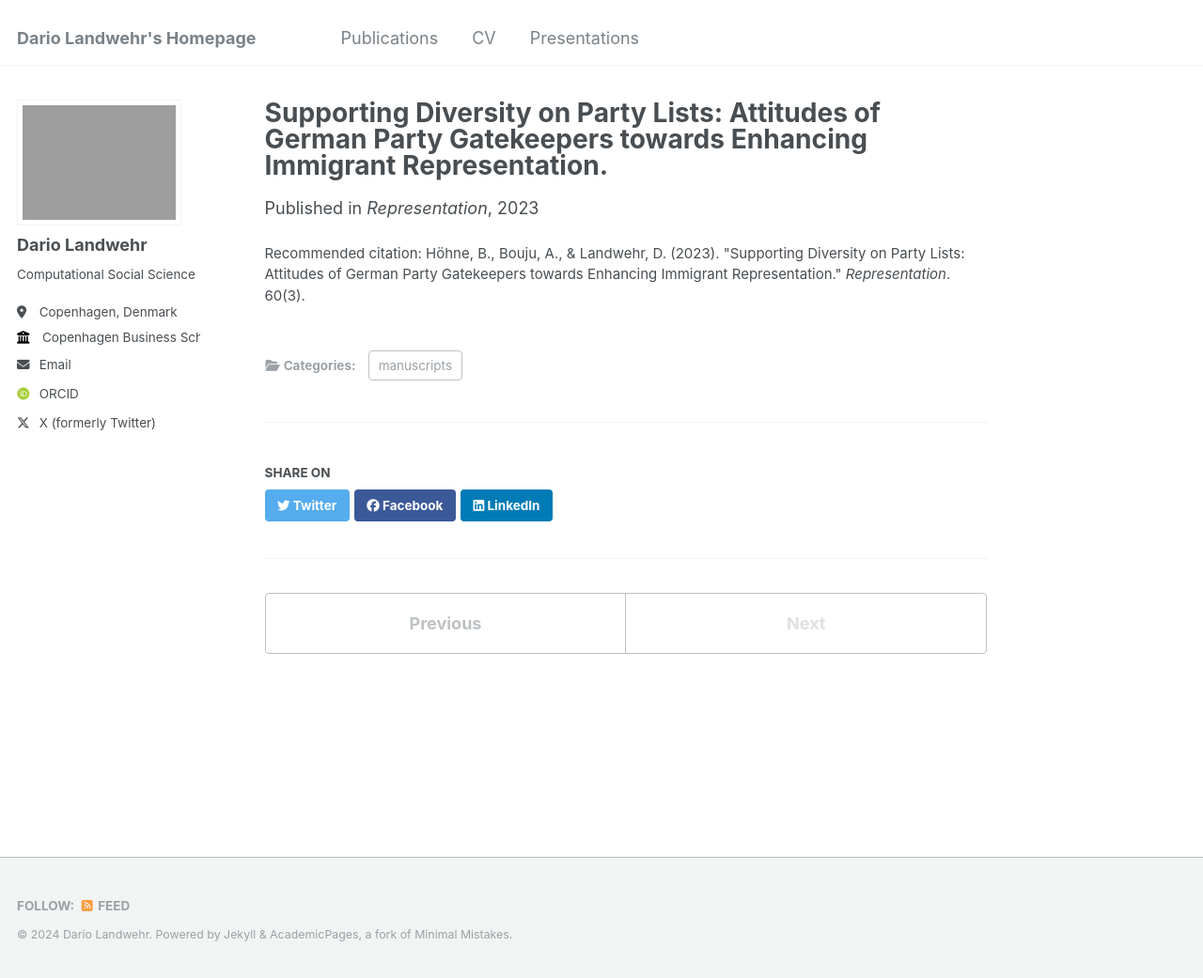
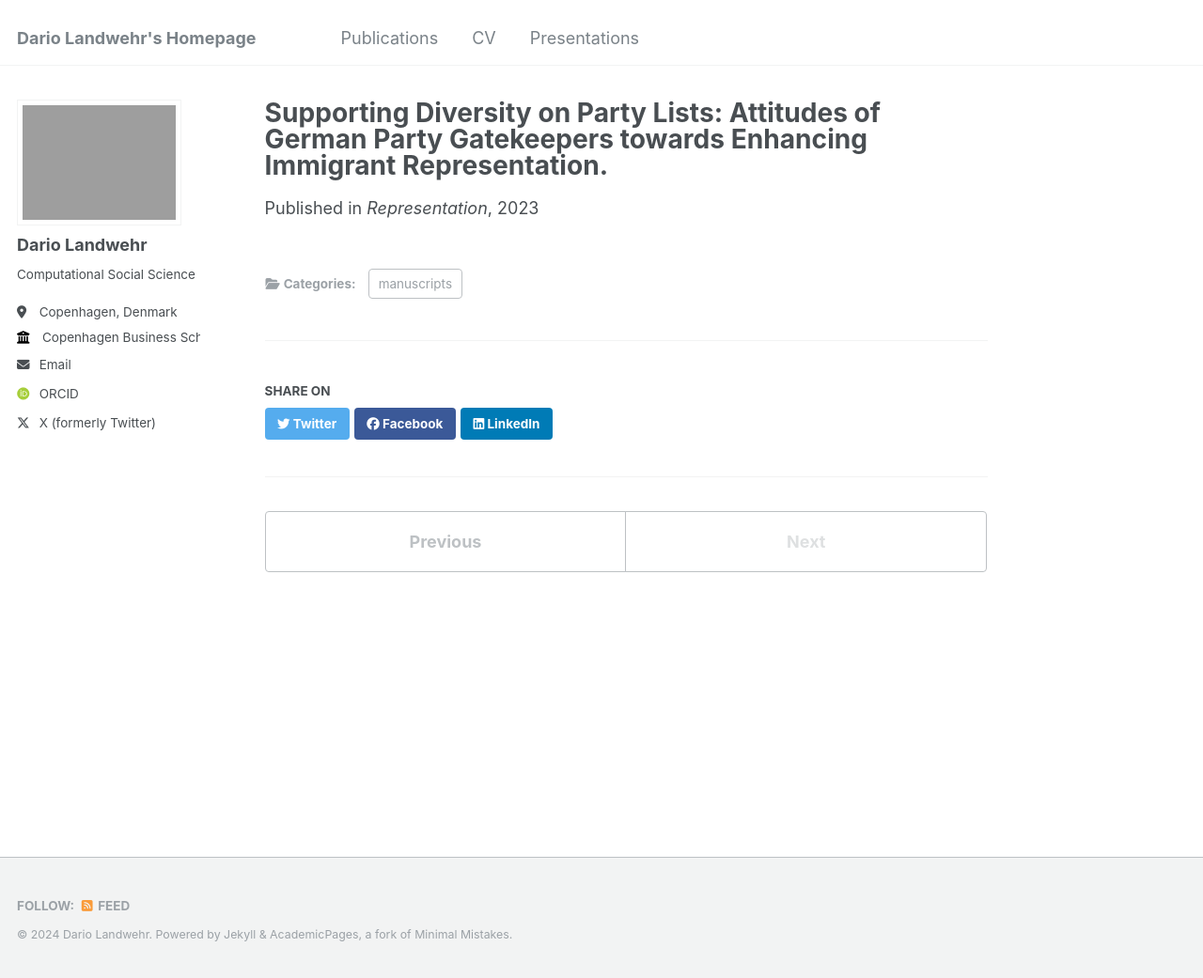
Before and after one commit to DarioLandwehr/DarioLandwehr.github.io, a Jekyll site: the page built from _publications/2023_supporting_diversity.md, in a window 1280 px wide and 1041 px high. Shown: the whole window at 94% size. Built offline with Jekyll 4.4.1, drawn with Linux system fonts in a browser that asks for light colours; some web fonts are replaced; part of the change alters nothing that is shown.

Commit message:
Update 2023_supporting_diversity.md

```diff
--- a/_publications/2023_supporting_diversity.md
+++ b/_publications/2023_supporting_diversity.md
@@ -3,12 +3,12 @@ title: "Supporting Diversity on Party Lists: Attitudes of German Party Gatekeepe
 collection: publications
 category: manuscripts
 #permalink: publications
-excerpt: 'Which role do party gatekeepers play in shaping the political representation of immigrants? We address this question by analyzing unique survey data collected at party list nomination events, containing individual level attitudes of party gatekeepers towards this issue. We find that apart from political ideology solidarity between underrepresented groups seems to play a central role, in shaping the support for immigrant-origin candidates.
-
+excerpt: 'Höhne, B., Bouju, A., & **Landwehr, D.** (2024). Supporting Diversity on Party Lists: Attitudes of German Party Gatekeepers Towards Enhancing Immigrant Representation. *Representation, 60*(3), 395-414. <br>
+Which role do party gatekeepers play in shaping the political representation of immigrants? We address this question by analyzing unique survey data collected at party list nomination events, containing individual level attitudes of party gatekeepers towards this issue. We find that apart from political ideology solidarity between underrepresented groups seems to play a central role, in shaping the support for immigrant-origin candidates. <br>
 [\[LINK TO PAPER\]](https://www.tandfonline.com/doi/full/10.1080/00344893.2023.2221675)'
 date: 2023-07-06
 venue: 'Representation'
 #slidesurl: 'http://academicpages.github.io/files/slides1.pdf'
 #paperurl: 'http://academicpages.github.io/files/paper1.pdf'
-citation: 'Höhne, B., Bouju, A., & Landwehr, D. (2023). &quot;Supporting Diversity on Party Lists: Attitudes of German Party Gatekeepers towards Enhancing Immigrant Representation.&quot; <i>Representation</i>. 60(3).'
+#citation: 'Höhne, B., Bouju, A., & Landwehr, D. (2023). &quot;Supporting Diversity on Party Lists: Attitudes of German Party Gatekeepers towards Enhancing Immigrant Representation.&quot; <i>Representation</i>. 60(3).'
 ---
```
